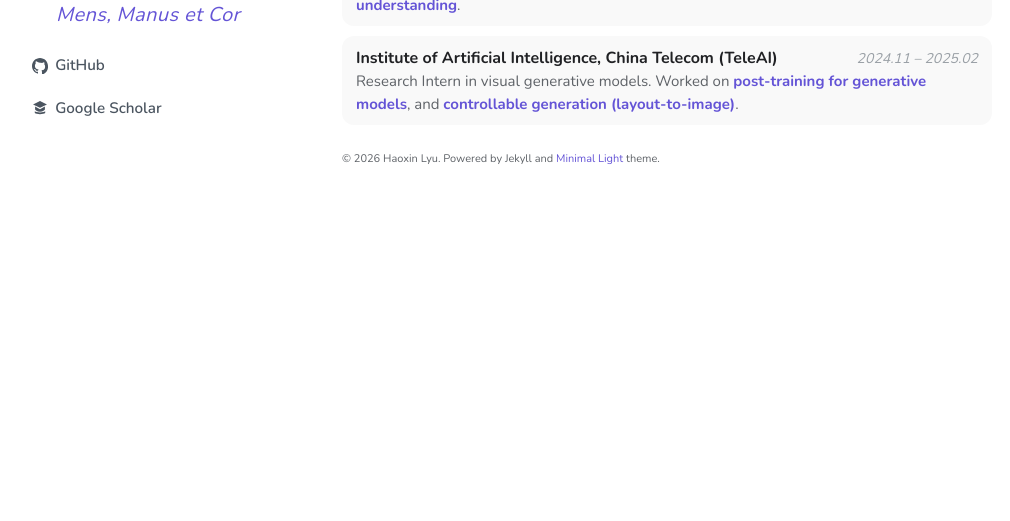
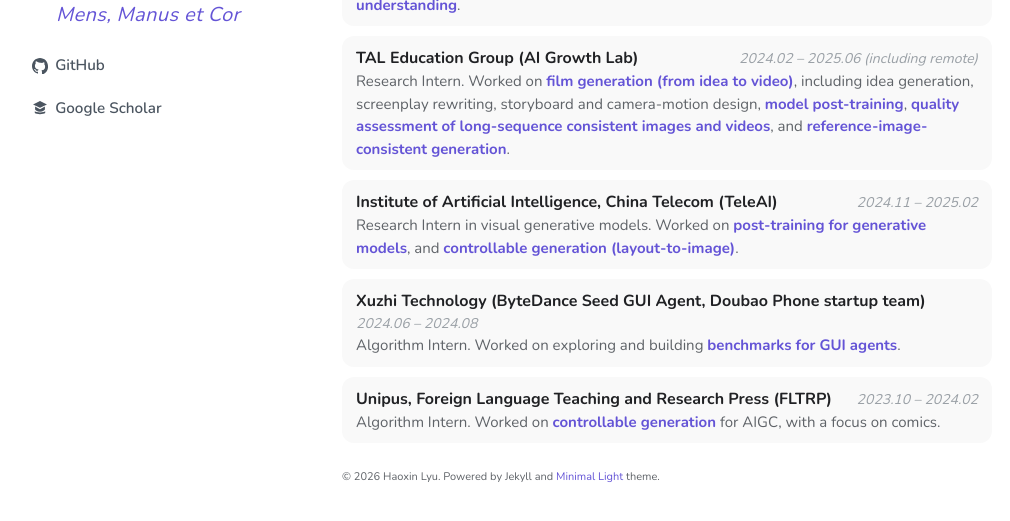
Before and after one commit to eternalld/eternalld.github.io, a Jekyll site: the page built from index.md, in a window 1280 px wide and 900 px high, scrolled down 1343 px, cut to the strip 341-862 px from the top of the window. Shown: the whole strip, without its empty margins (128-1138 px from the left). Built offline with Jekyll 4.4.1, drawn with Linux system fonts in a browser that asks for light colours; comment, search, counter and statistics services are not loaded; before the commit the page ends 1925 px from its top, so only the background shows below that.

Commit message:
Add the three confirmed internships to Experience.
Place TAL, Xuzhi, and Unipus around the existing TeleAI card, and highlight only the named phrases.

Co-authored-by: Eternal_LD <eternalld@users.noreply.github.com>

```diff
--- a/_data/curriculum.yml
+++ b/_data/curriculum.yml
@@ -29,6 +29,22 @@ items:
       - text: "multimodal understanding"
         focus: true
       - text: "."
+  - organization: "TAL Education Group (AI Growth Lab)"
+    period: "2024.02 – 2025.06 (including remote)"
+    parts:
+      - text: "Research Intern. Worked on "
+      - text: "film generation (from idea to video)"
+        focus: true
+      - text: ", including idea generation, screenplay rewriting, storyboard and camera-motion design, "
+      - text: "model post-training"
+        focus: true
+      - text: ", "
+      - text: "quality assessment of long-sequence consistent images and videos"
+        focus: true
+      - text: ", and "
+      - text: "reference-image-consistent generation"
+        focus: true
+      - text: "."
   - organization: "Institute of Artificial Intelligence, China Telecom (TeleAI)"
     period: "2024.11 – 2025.02"
     parts:
@@ -39,3 +55,17 @@ items:
       - text: "controllable generation (layout-to-image)"
         focus: true
       - text: "."
+  - organization: "Xuzhi Technology (ByteDance Seed GUI Agent, Doubao Phone startup team)"
+    period: "2024.06 – 2024.08"
+    parts:
+      - text: "Algorithm Intern. Worked on exploring and building "
+      - text: "benchmarks for GUI agents"
+        focus: true
+      - text: "."
+  - organization: "Unipus, Foreign Language Teaching and Research Press (FLTRP)"
+    period: "2023.10 – 2024.02"
+    parts:
+      - text: "Algorithm Intern. Worked on "
+      - text: "controllable generation"
+        focus: true
+      - text: " for AIGC, with a focus on comics."
```
Also changed, not shown: tests/experience.test.mjs (+21 -10 lines), tests/integration/built-site.test.mjs (+13 -2 lines).
